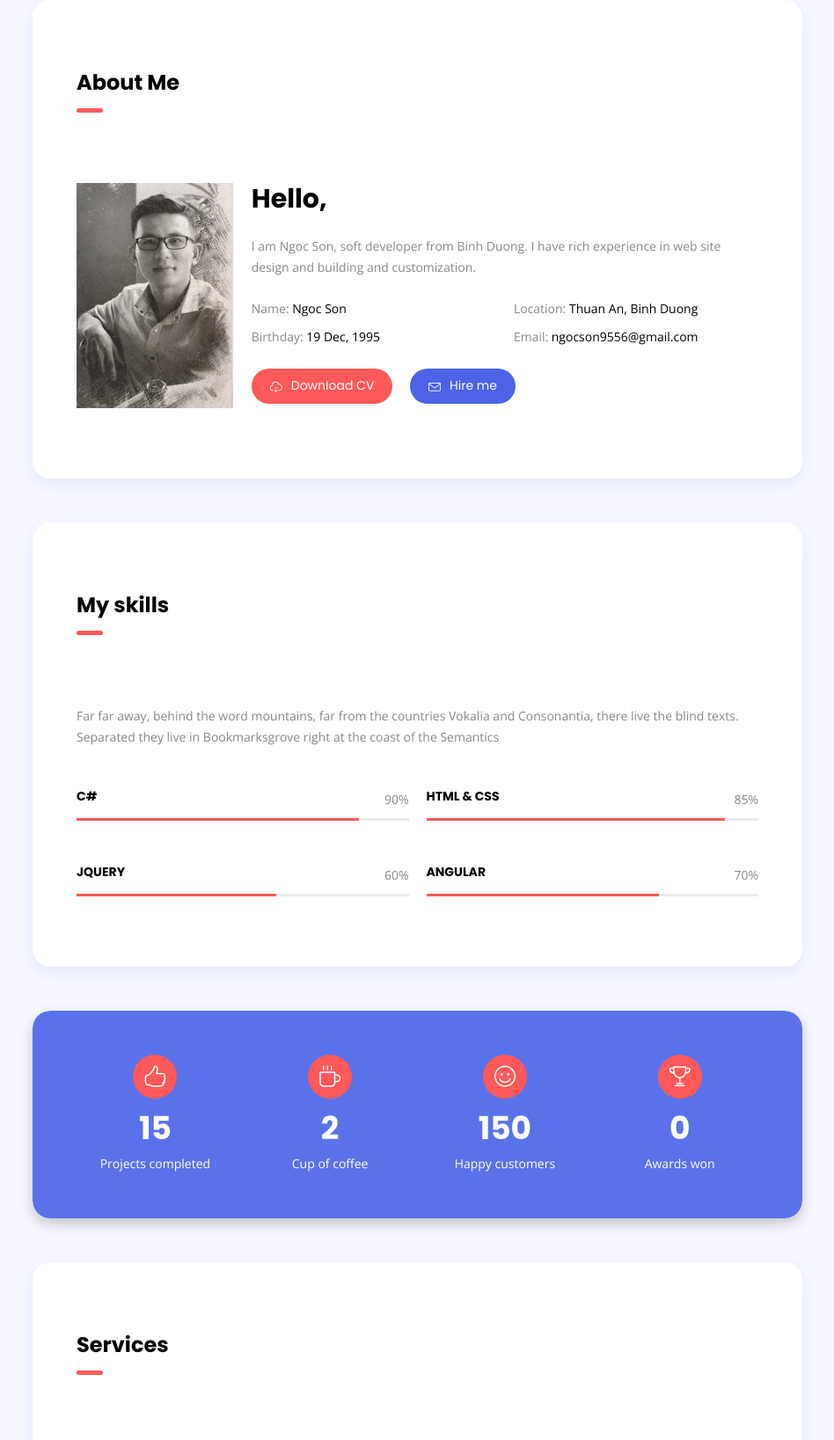
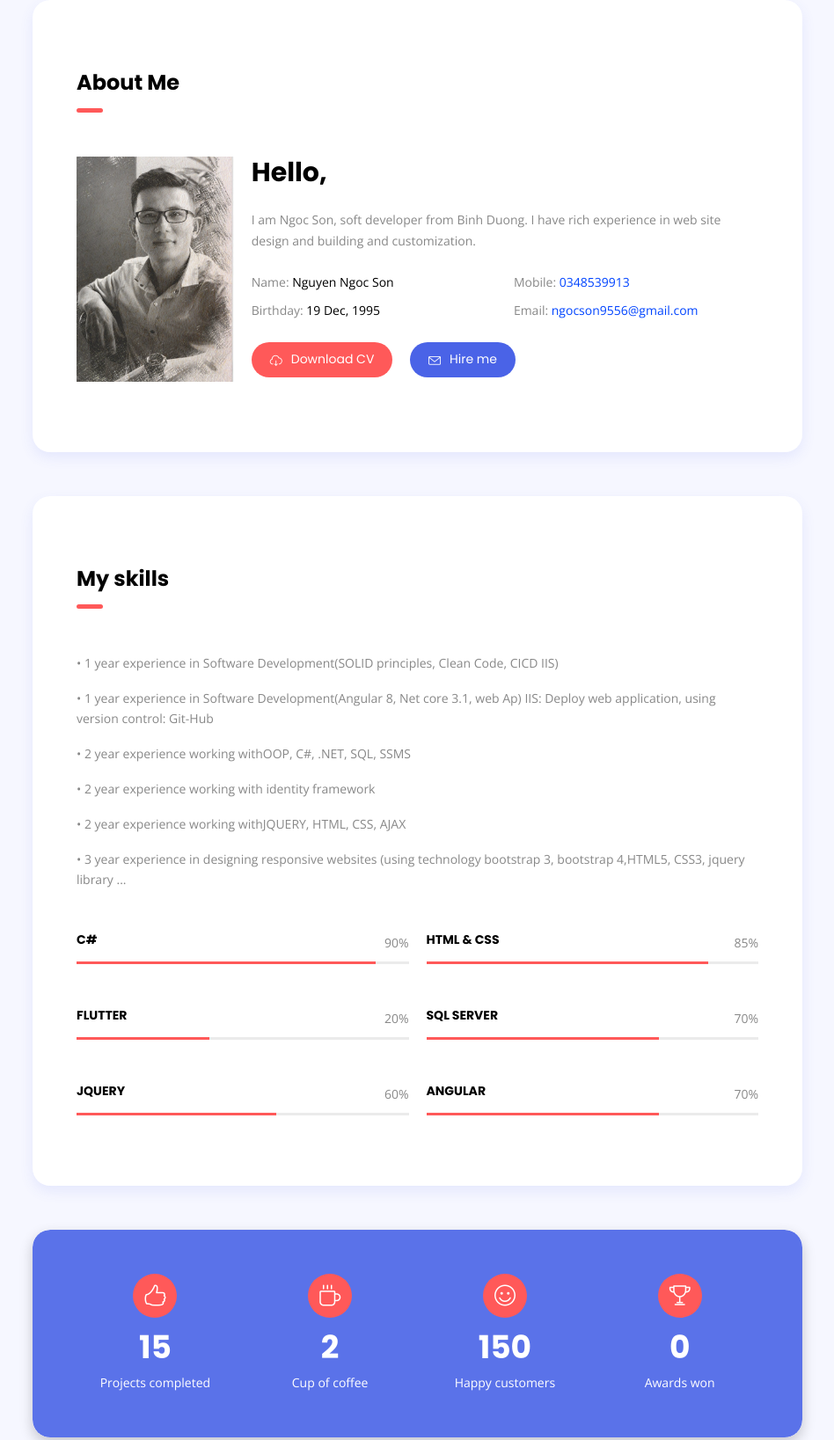
Before and after one commit to ngocsonit95/ngocsonit95.github.io, a plain HTML site: page index.html in a window 1280 px wide. Shown: the part 720-2357 px from the top of the page at 88% size, without its empty margins (313-1261 px from the left). Drawn offline with nearby package versions, Linux system fonts and the light colour scheme.

Commit message:
Update template

```diff
--- a/css/sass/main.scss
+++ b/css/sass/main.scss
@@ -62,7 +62,7 @@ section {
 		background: #FFF;
 	}
 	&.padding {
-		padding: 80px 50px;
+		padding: 50px;
 	}
 	&.padding-50 {
 		padding: 50px;
--- a/index.html
+++ b/index.html
@@ -132,7 +132,6 @@
         <section
           class="hero background parallax shadow-dark d-flex align-items-center"
           id="home"
-          data-image-src="https://via.placeholder.com/900x600"
         >
           <div class="cta mx-auto mt-2">
             <h1 class="mt-0 mb-4">I’m Ngoc Son<span class="dot"></span></h1>
@@ -156,7 +155,7 @@
         <!-- section about -->
         <section id="about" class="shadow-blue white-bg padding">
           <h3 class="section-title">About Me</h3>
-          <div class="spacer" data-height="80"></div>
+          <div class="spacer" data-height="50"></div>
 
           <div class="row">
             <div class="col-md-3">
@@ -172,7 +171,7 @@
               <div class="row my-4">
                 <div class="col-md-6">
                   <p class="mb-2">
-                    Name: <span class="text-dark">Ngoc Son</span>
+                    Name: <span class="text-dark">Nguyen Ngoc Son</span>
                   </p>
                   <p class="mb-0">
                     Birthday: <span class="text-dark">19 Dec, 1995</span>
@@ -180,10 +179,10 @@
                 </div>
                 <div class="col-md-6 mt-2 mt-md-0 mt-sm-2">
                   <p class="mb-2">
-                    Location: <span class="text-dark">Thuan An, Binh Duong</span>
+                    Mobile: <span class="text-dark"><a href="tel:0348539913">0348539913</a></span>
                   </p>
                   <p class="mb-0">
-                    Email: <span class="text-dark">ngocson9556@gmail.com</span>
+                    Email: <span class="text-dark"><a href="mailto:ngocson9556@gmail.com">ngocson9556@gmail.com</a></span>
                   </p>
                 </div>
               </div>
@@ -200,12 +199,15 @@
         <!-- section skills -->
         <section id="skills" class="shadow-blue white-bg padding">
           <h3 class="section-title">My skills</h3>
-          <div class="spacer" data-height="80"></div>
-
+          <div class="spacer" data-height="50"></div>
           <p class="mb-0">
-            Far far away, behind the word mountains, far from the countries
-            Vokalia and Consonantia, there live the blind texts. Separated they
-            live in Bookmarksgrove right at the coast of the Semantics
+            <p>• 1 year experience in Software Development(SOLID principles, Clean Code, CICD IIS)</p>
+            <p>• 1 year experience in Software Development(Angular 8, Net core 3.1, web Ap) IIS: Deploy web application, using version control: Git-Hub</p>
+            <p>• 2 year experience working withOOP, C#, .NET, SQL, SSMS</p>
+            <p>• 2 year experience working with identity framework</p>
+            <p>• 2 year experience working withJQUERY, HTML, CSS, AJAX</p>
+            <p>• 3 year experience in designing responsive websites (using technology bootstrap 3,
+              bootstrap 4,HTML5, CSS3, jquery library ...</p>
           </p>
 
           <div class="row mt-5">
@@ -222,7 +224,7 @@
                     role="progressbar"
                     aria-valuemin="0"
                     aria-valuemax="100"
-                    aria-valuenow="85"
+                    aria-valuenow="90"
                   ></div>
                 </div>
                 <div class="spacer" data-height="50"></div>
@@ -242,7 +244,47 @@
                     role="progressbar"
                     aria-valuemin="0"
                     aria-valuemax="100"
-                    aria-valuenow="90"
+                    aria-valuenow="85"
+                  ></div>
+                </div>
+                <div class="spacer" data-height="50"></div>
+              </div>
+            </div>
+
+            <div class="col-md-6">
+              <!-- skill item -->
+              <div class="skill-item">
+                <div class="skill-info clearfix">
+                  <h4 class="float-left mb-3 mt-0">Flutter</h4>
+                  <span class="float-right">20%</span>
+                </div>
+                <div class="progress">
+                  <div
+                    class="progress-bar"
+                    role="progressbar"
+                    aria-valuemin="0"
+                    aria-valuemax="100"
+                    aria-valuenow="40"
+                  ></div>
+                </div>
+                <div class="spacer" data-height="50"></div>
+              </div>
+            </div>
+
+            <div class="col-md-6">
+              <!-- skill item -->
+              <div class="skill-item">
+                <div class="skill-info clearfix">
+                  <h4 class="float-left mb-3 mt-0">SQL Server</h4>
+                  <span class="float-right">70%</span>
+                </div>
+                <div class="progress">
+                  <div
+                    class="progress-bar"
+                    role="progressbar"
+                    aria-valuemin="0"
+                    aria-valuemax="100"
+                    aria-valuenow="70"
                   ></div>
                 </div>
                 <div class="spacer" data-height="50"></div>
@@ -337,7 +379,7 @@
         <!-- section services -->
         <section id="services" class="shadow-blue white-bg padding">
           <h3 class="section-title">Services</h3>
-          <div class="spacer" data-height="80"></div>
+          <div class="spacer" data-height="50"></div>
 
           <div class="row">
             <div class="col-md-4 col-sm-6">
@@ -416,7 +458,7 @@
         <!-- section experience -->
         <section id="resume" class="shadow-blue white-bg padding">
           <h3 class="section-title">Experience</h3>
-          <div class="spacer" data-height="80"></div>
+          <div class="spacer" data-height="50"></div>
 
           <!-- timeline -->
           <div class="timeline">
@@ -425,14 +467,34 @@
                 <span>2019 - Present</span>
               </div>
               <div class="body">
+                <h4 class="mt-0">PROJECT</h4>
+                  <b>My project</b>
+                  <p> • E-commerce website: <a href="http://bachkhoapro.com.vn/" target="_blank"> bachkhoapro.com.vn</a>
+                    </p>
+                    <p>• ShopOnline website: <a href="http://dongtrunghathaobinhduong.vn/" target="_blank">dongtrunghathaobinhduong.vn</a>
+                      </p>
+                      <p>• E-commerce website: <a href="http://vavoxeluudong.com/" target="_blank">vavoxeluudong.com</a></p>
+                <p>
+                  - Back-end ASP.NET Core 3.1, Web API , Angular 8 front end for the admin page
+                </p>
+                <p>
+                  - Learn mobile app development with flutter
+                </p>
+              </div>
+            </div>
+            <div class="entry">
+              <div class="title">
+                <span>06/2020 - Present</span>
+              </div>
+              <div class="body">
                 <h4 class="mt-0">BINH DUONG TRADE AND DEVELOPMENT JOINT STOCK
                   COMPANY</h4>
                   <b>Fulltime</b>
-                  <p> • Recruitment website development: + https://tuyendung.becamextdc.com.vn/
+                  <p> • Recruitment website development: <a href=" https://tuyendung.becamextdc.com.vn/" target="_blank"> https://tuyendung.becamextdc.com.vn/</a>
                     </p>
-                    <p>• Develop website to support work: +https://hotro.becamextdc.com.vn/
+                    <p>• Develop website to support work: <a href="https://hotro.becamextdc.com.vn/" target="_blank">https://hotro.becamextdc.com.vn/</a>
                       </p>
-                      <p>• Develop ink management website: https://portal.becamextdc.com.vn/</p>
+                      <p>• Develop ink management website: <a href="https://portal.becamextdc.com.vn/" target="_blank">https://portal.becamextdc.com.vn/</a></p>
                 <p>
 
                   - Back-end ASP.NET Core 3.1, Web API , Angular 8 front end for the admin page
@@ -475,7 +537,7 @@
                 <h4 class="mt-0">COMPUTING ACADEMY</h4>
                 <p>
                   <b>Parttime</b>
-                    <p>- The project has been done for customers: <a style="color: blue;" href="http://bachkhoapro.com.vn/" target="_blank">http://bachkhoapro.com.vn/</a></p>
+                    <p>- The project for customers: <a  href="http://bachkhoapro.com.vn/" target="_blank">bachkhoapro.com.vn</a></p>
                     <p>- Take extra courses like:</p>
                     <p>• ASP.NET web programming</p>
                     <p>• ASP.NET admincontrol pannel</p>
@@ -509,7 +571,7 @@
         <!-- section testimonials -->
         <section id="testimonials" class="shadow-blue white-bg padding">
           <h3 class="section-title">Feedback</h3>
-          <div class="spacer" data-height="97"></div>
+          <div class="spacer" data-height="50"></div>
 
           <div class="row testimonials-wrapper">
             <div class="col-md-6">
@@ -574,8 +636,8 @@
                     />
                   </div>
                   <div class="info">
-                    <h4>Helen Doe</h4>
-                    <span>Themeforest customer</span>
+                    <h4>Ngoc Son</h4>
+                    <span>Profile</span>
                   </div>
                 </div>
               </div>
@@ -584,7 +646,6 @@
         </section>
       </main>
     </div>
-
     <!-- Go to top button -->
     <a href="javascript:" id="return-to-top"
       ><i class="fa fa-chevron-up"></i
```
Also changed, not shown: css/style.css.
